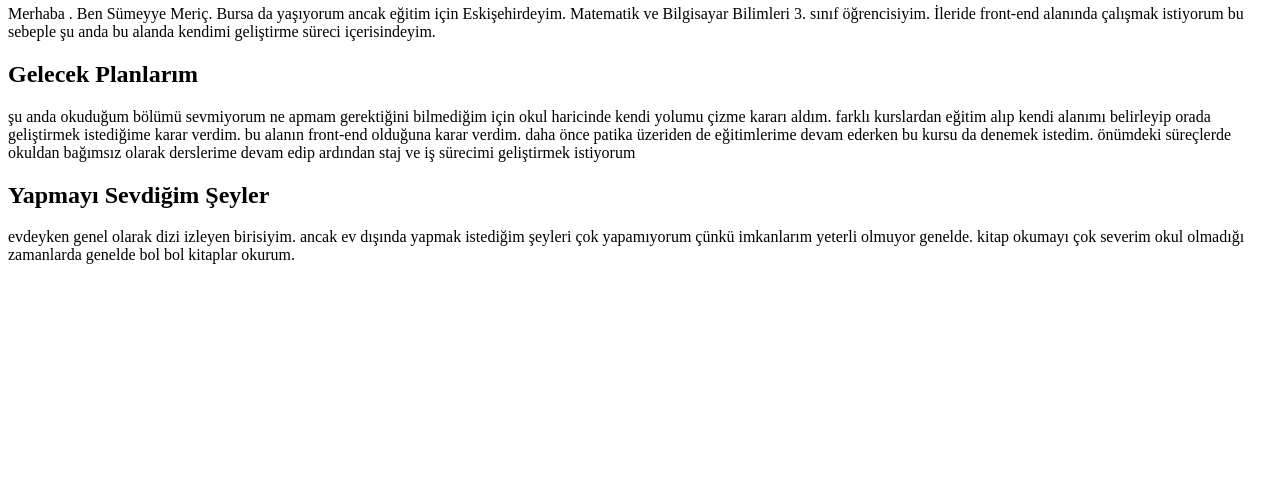
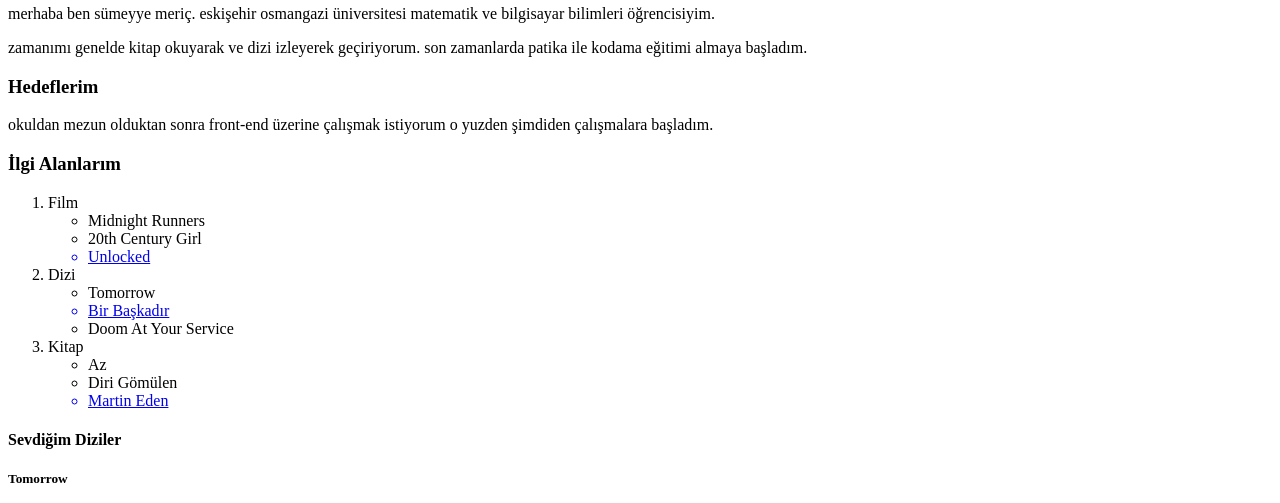
Before and after one commit to sumeyyemeric103/kodluyoruzilkrepo, a plain HTML site: page index.html in a window 1280 px wide. Shown: the part 122-625 px from the top of the page. Drawn offline with Linux system fonts and the light colour scheme.

Commit message:
Add files via upload

```diff
--- a/index.html
+++ b/index.html
@@ -1,17 +1,41 @@
 <!DOCTYPE html>
 
-<html lang="en" xmlns="http://www.w3.org/1999/xhtml">
-<head>
-    <meta charset="utf-8" />
-    <title>Hakkımda</title>
-</head>
-<body>
-    <h1>Sümeyye Meriç</h1>
-    <h2>Hakkımda</h2>
-    <p>Merhaba . Ben Sümeyye Meriç. Bursa da yaşıyorum ancak eğitim için Eskişehirdeyim. Matematik ve Bilgisayar Bilimleri 3. sınıf öğrencisiyim. İleride front-end alanında çalışmak istiyorum bu sebeple şu anda bu alanda kendimi geliştirme süreci içerisindeyim.</p>
-    <h2>Gelecek Planlarım</h2>
-    <p>şu anda okuduğum bölümü sevmiyorum ne apmam gerektiğini bilmediğim için okul haricinde kendi yolumu çizme kararı aldım. farklı kurslardan eğitim alıp kendi alanımı belirleyip orada geliştirmek istediğime karar verdim. bu alanın front-end olduğuna karar verdim. daha önce patika üzeriden de eğitimlerime devam ederken bu kursu da denemek istedim. önümdeki süreçlerde okuldan bağımsız olarak derslerime devam edip ardından staj ve iş sürecimi geliştirmek istiyorum</p>
-    <h2>Yapmayı Sevdiğim Şeyler </h2>
-    <p>evdeyken genel olarak dizi izleyen birisiyim. ancak ev dışında yapmak istediğim şeyleri çok yapamıyorum çünkü imkanlarım yeterli olmuyor genelde. kitap okumayı çok severim okul olmadığı zamanlarda genelde bol bol kitaplar okurum. </p>
-</body>
-</html>
+<h1> SÜMEYYE MERİÇ </h1>
+<h2> Hakkımda </h2>
+<p> merhaba ben sümeyye meriç. eskişehir osmangazi üniversitesi matematik ve bilgisayar bilimleri öğrencisiyim.</p> <p>zamanımı genelde kitap okuyarak ve dizi izleyerek geçiriyorum. son zamanlarda patika ile kodama eğitimi almaya başladım. </p>
+<h3> Hedeflerim </h3>
+<p> okuldan mezun olduktan sonra front-end üzerine çalışmak istiyorum o yuzden şimdiden çalışmalara başladım. </p>
+<h3> İlgi Alanlarım</h3>
+<ol>
+    <li>Film</li>
+    <ul>
+        <li>Midnight Runners</li>
+        <li>20th Century Girl</li>
+        <a href="https://www.imdb.com/title/tt26160190/" target ="_blank">
+        <li>Unlocked</li>
+        </a>
+
+    </ul>
+    <li>Dizi</li>
+    <ul>
+        <li>Tomorrow</li>
+        <a href="https://www.imdb.com/title/tt11301642/" target="_blank">
+        <li>Bir Başkadır</li>
+        </a>
+        <li>Doom At Your Service</li>
+    </ul>
+    <li>Kitap</li>
+    <ul>
+        <li>Az</li>
+        <li>Diri Gömülen</li>
+        <a href="https://www.goodreads.com/book/show/929782.Martin_Eden" target="_blank">
+        <li>Martin Eden</li>
+        </a>
+    </ul>
+</ol>
+<a href="https://www.imdb.com/title/tt26160190/">
+</a>
+<h4>Sevdiğim Diziler</h4>
+<h5>Tomorrow</h5>
+<img   height ="300" width="200" src="https://m.media-amazon.com/images/M/MV5BZWU5YWI4MzAtNjUwYi00MmFhLWI4MzItOWE5OWZmMjAxMGZmXkEyXkFqcGdeQXVyNDg3OTE3MzU@._V1_.jpg" alt="dizinin resmi">
+<p>Choi Joon Woong, 3 senedir yaşadığı işsizliğin etkisiyle hayatını düzene sokamaz ve yaşadığı umutsuzlukla intihar etmeye karar verir. Bu sırada görevleri intihar edenleri kurtarmak olan iki ölüm meleği Goo Ryun ve Lim Ryoong Goo, Choi Joon Woong’u kurtarmak isterken bir hata yaparlar ve Choi Joon Woong 3 sene komaya girer. Yarı ölü yarı canlı bir haldeyken Choi Joon Woong, intihar edenleri kurtarma işi yapan bir ölüm meleği şirketinin ekibinde kendine iş bulur ve olaylar gelişir.</p>
```
